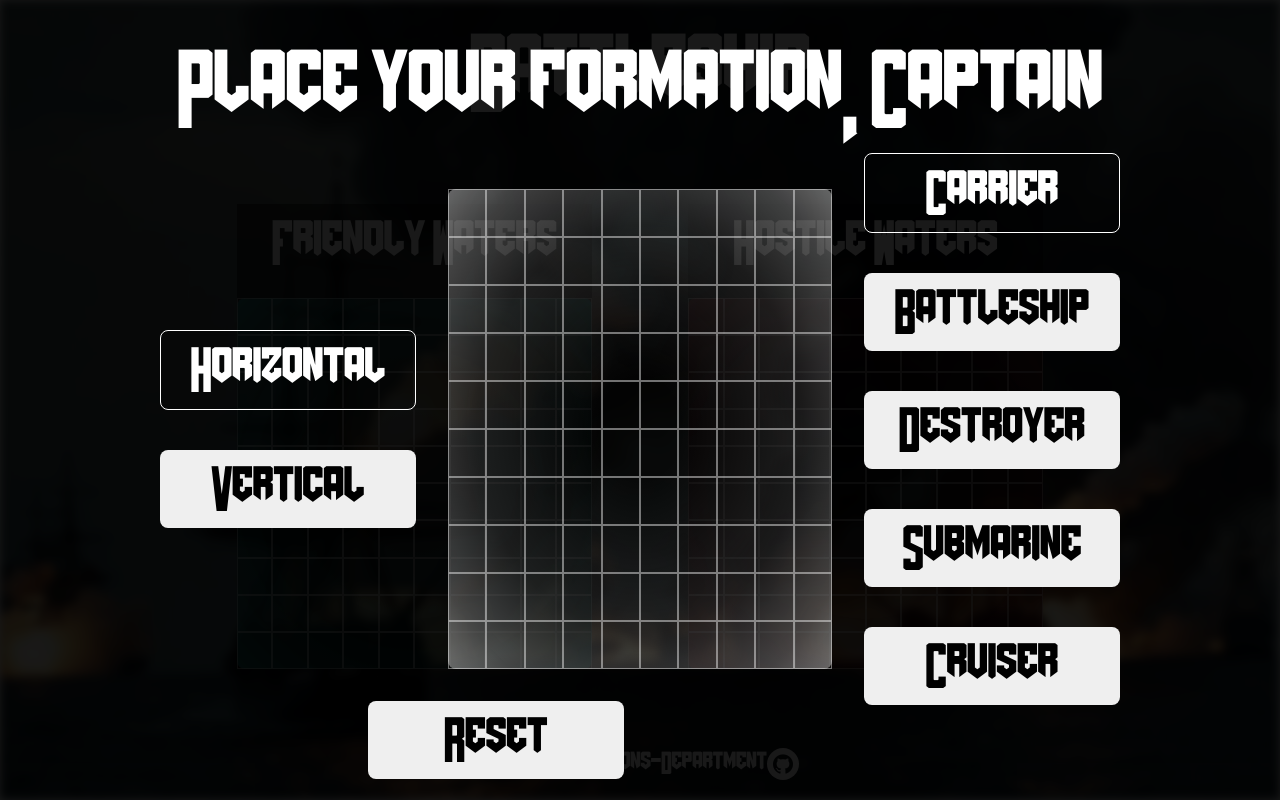
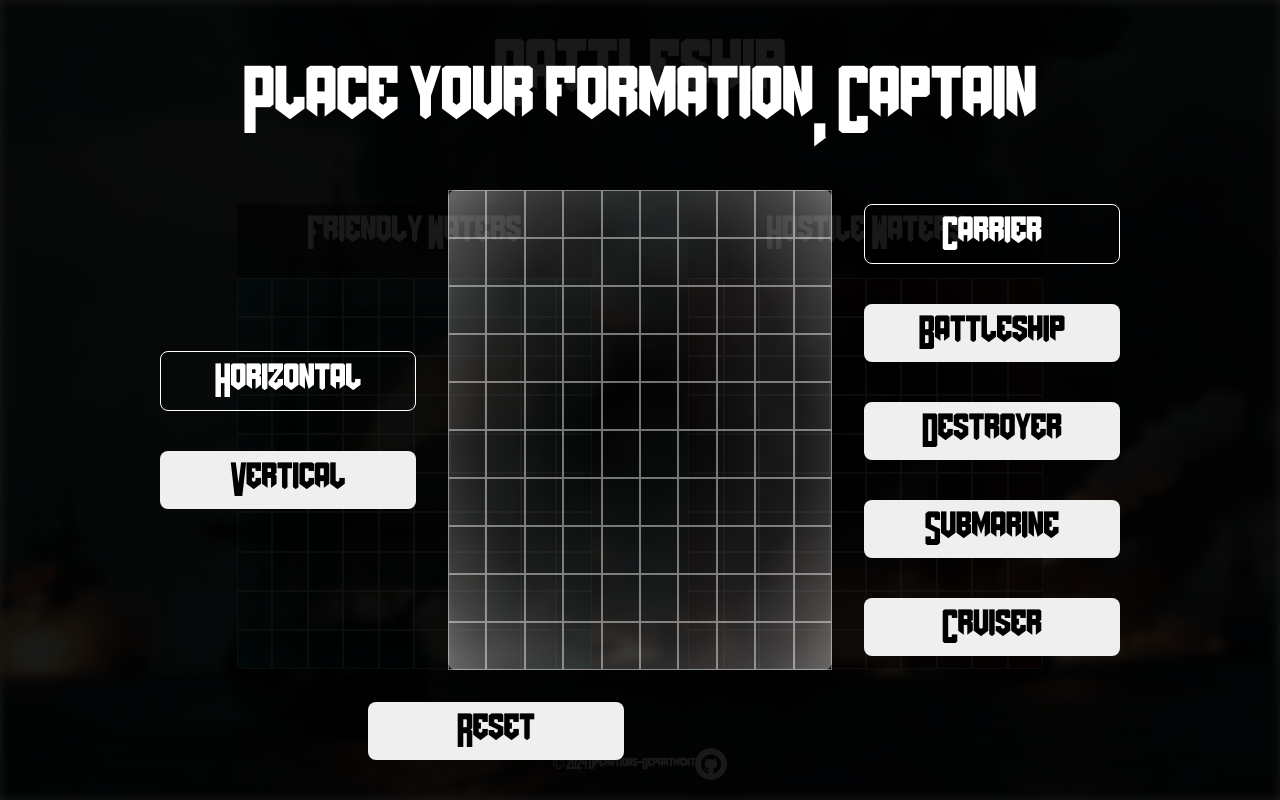
Before and after one commit to Operations-Department/battleship, a website built with webpack: page dist/index.html in a window 1280 px wide. Built offline with nearby package versions, Linux system fonts and the light colour scheme.

Commit message:
add fonts, change font size

```diff
--- a/src/styles.css
+++ b/src/styles.css
@@ -5,6 +5,20 @@
 @font-face {
     font-family: 'CustomFont';
     src: url('../src/fonts/Doom2016Text-GOlBq.ttf') format('truetype');
+    font-weight: normal;
+    font-style: normal;
+}
+
+@font-face {
+    font-family: 'AnotherFont';
+    src: url('../src/fonts/Doom2016Left-RpJDA.ttf') format('truetype');
+    font-weight: normal;
+    font-style: normal;
+}
+
+@font-face {
+    font-family: 'MoreFont';
+    src: url('../src/fonts/Doom2016Right-VGz0z.ttf') format('truetype');
     font-weight: normal;
     font-style: normal;
 }
@@ -78,11 +92,11 @@ h2 {
 
 h1,
 #title {
-    font-size: 7rem;
+    font-size: 6rem;
 }
 
 h2 {
-    font-size: 4rem;
+    font-size: 3rem;
 }
 
 #body {
@@ -183,7 +197,7 @@ h2 {
 button {
     border-radius: var(--border-radius);
     width: 16rem;
-    font-size: 4rem;
+    font-size: 3rem;
     transition: ease-in-out 300ms;
 }
 
@@ -214,7 +228,7 @@ button:hover {
     align-items: center;
     justify-content: center;
     color: white;
-    font-size: 2.5rem;
+    font-size: 1.5rem;
 }
 
 .cell:hover {
@@ -249,7 +263,7 @@ button:hover {
     justify-content: center;
     color: white;
     background: rgb(0 0 0 / 90%);
-    font-size: 3rem;
+    font-size: 2rem;
     gap: 2rem;
 }
 
@@ -290,7 +304,7 @@ button.forbiddenButton {
 #footer {
     justify-content: center;
     color: white;
-    font-size: 2rem;
+    font-size: 1rem;
 }
 
 .github-icon {
```
